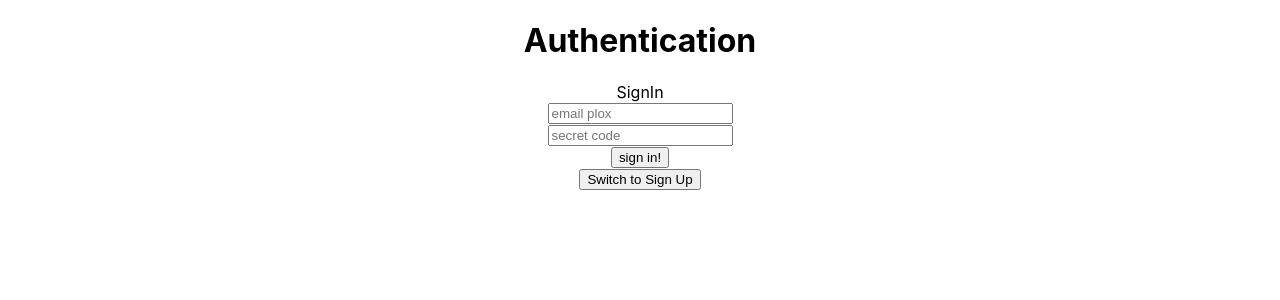
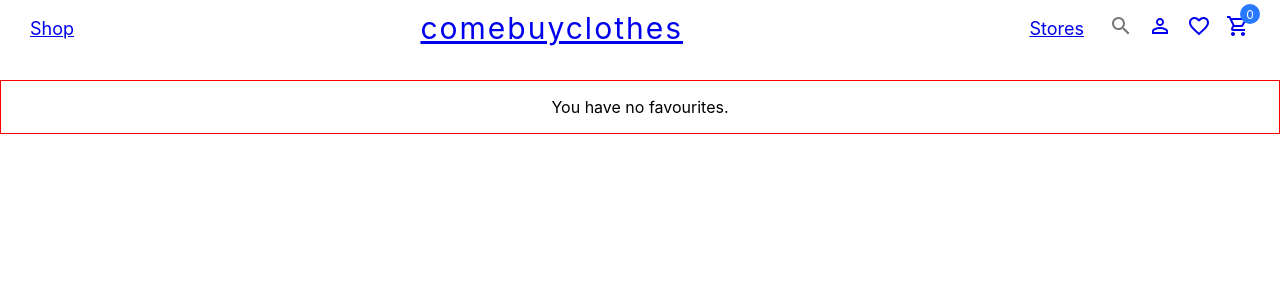
Before and after one commit to DaveLKJ/Project3_FE, a React (Create React App) app in the folder comebuyclothes/: page /Favourites in a window 1280 px wide. Shown: the top 300 px of the page. Built offline with nearby package versions, Linux system fonts and the light colour scheme.

Commit message:
added quantity function on cart

```diff
--- a/comebuyclothes/src/App.js
+++ b/comebuyclothes/src/App.js
@@ -13,13 +13,20 @@ import Stores from './Pages/Stores';
 
 
 function App() {
-  const [user,setUser] = useState (null) //to have a function getUser to see if the person is logged in, tagged to backend
+
+  const [user,setUser] = useState ({name: 'latte', email:'latte@gmail.com'}) //to have a function getUser to see if the person is logged in, tagged to backend
 
   const [cart, setCart] = useState([]);
 
-  const addToCart = (clothes) => {
-    setCart([...cart, clothes]);
-  };
+ const addToCart = (clothes) => {
+  const existingItem = cart.find((item) => item.id === clothes.id);
+  if (existingItem) {
+    existingItem.quantity = Number(existingItem.quantity) + 1;
+    setCart([...cart]);
+  } else {
+    setCart([...cart, { ...clothes, quantity: 1 }]);
+  }
+};
 
   const removeFromCart = (product) => {
     setCart(cart.filter((item) => item.id !== product.id));
--- a/comebuyclothes/src/Components/ListingItem.jsx
+++ b/comebuyclothes/src/Components/ListingItem.jsx
@@ -1,11 +1,19 @@
-function ListingItem(props){
-    const {clothes} = props
-    return(
-        <div>
-      <img style={{width:'50px'}} src={clothes.imgUrl}></img>
-      <h1>{clothes.name}</h1>
-      <p>{clothes.price}</p>
-        </div>
-    )
+import React from "react";
+import { Link } from "react-router-dom";
+
+function ListingItem(props) {
+  const { clothes} = props;
+
+  return (
+    <div>
+      <Link to={`/clothes/${clothes.id}`}>
+        <img src={clothes.imgUrl} alt={clothes.name} />
+      </Link>
+      <h3>{clothes.name}</h3>
+      <p>${clothes.price}</p>
+
+    </div>
+  );
 }
-export default ListingItem
+
+export default ListingItem;
--- a/comebuyclothes/src/Pages/Cart.jsx
+++ b/comebuyclothes/src/Pages/Cart.jsx
@@ -1,7 +1,12 @@
+import React from 'react';
 import ListingItem from "../Components/ListingItem";
 
 function Cart(props) {
   const { cart, removeFromCart } = props;
+
+  const getQuantity = (id) => {
+    return cart.filter((item) => item.id === id).reduce((acc, cur) => acc + cur.quantity, 0);
+  }
 
   return (
     <div>
@@ -10,6 +15,7 @@ function Cart(props) {
           {cart.map((product) => (
             <div key={product.id}>
               <ListingItem clothes={product} />
+              <p>Quantity: {getQuantity(product.id)}</p>
               <button onClick={() => removeFromCart(product)}>
               Remove from Cart
               </button>
```
